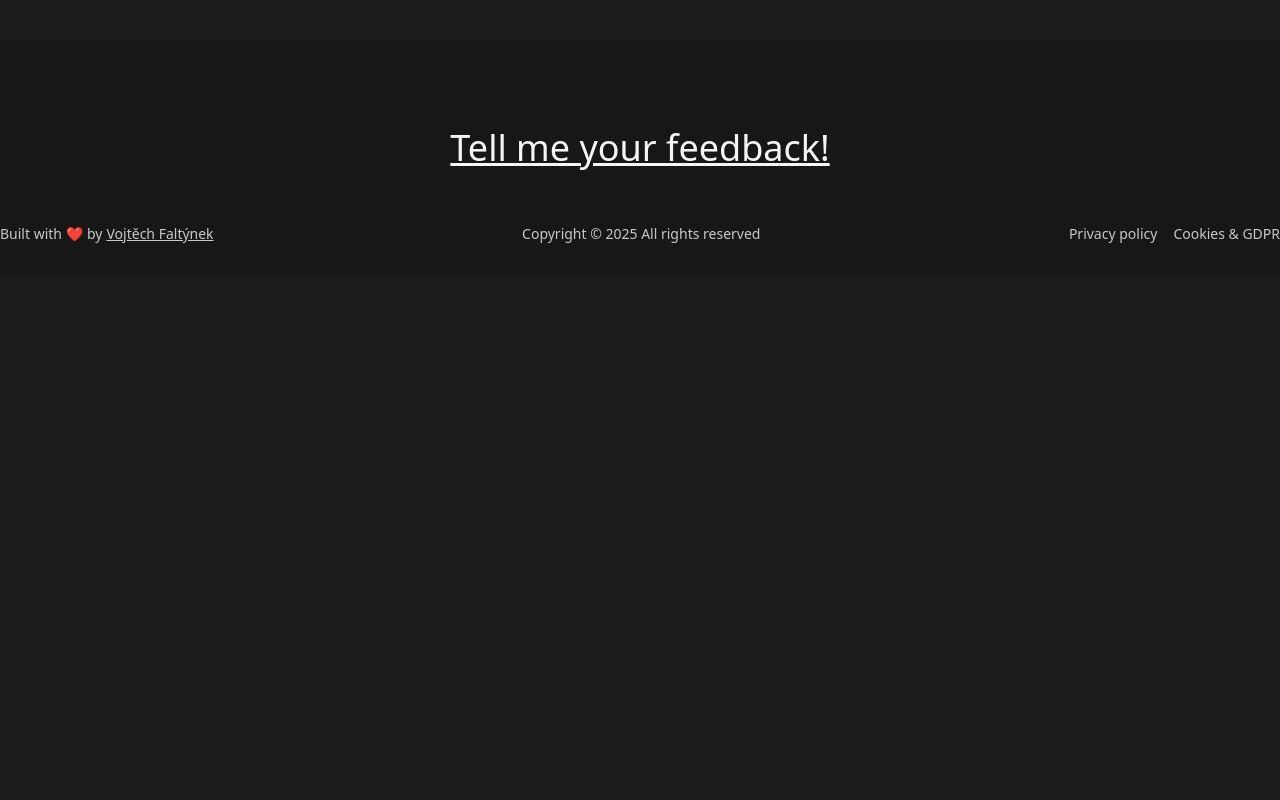
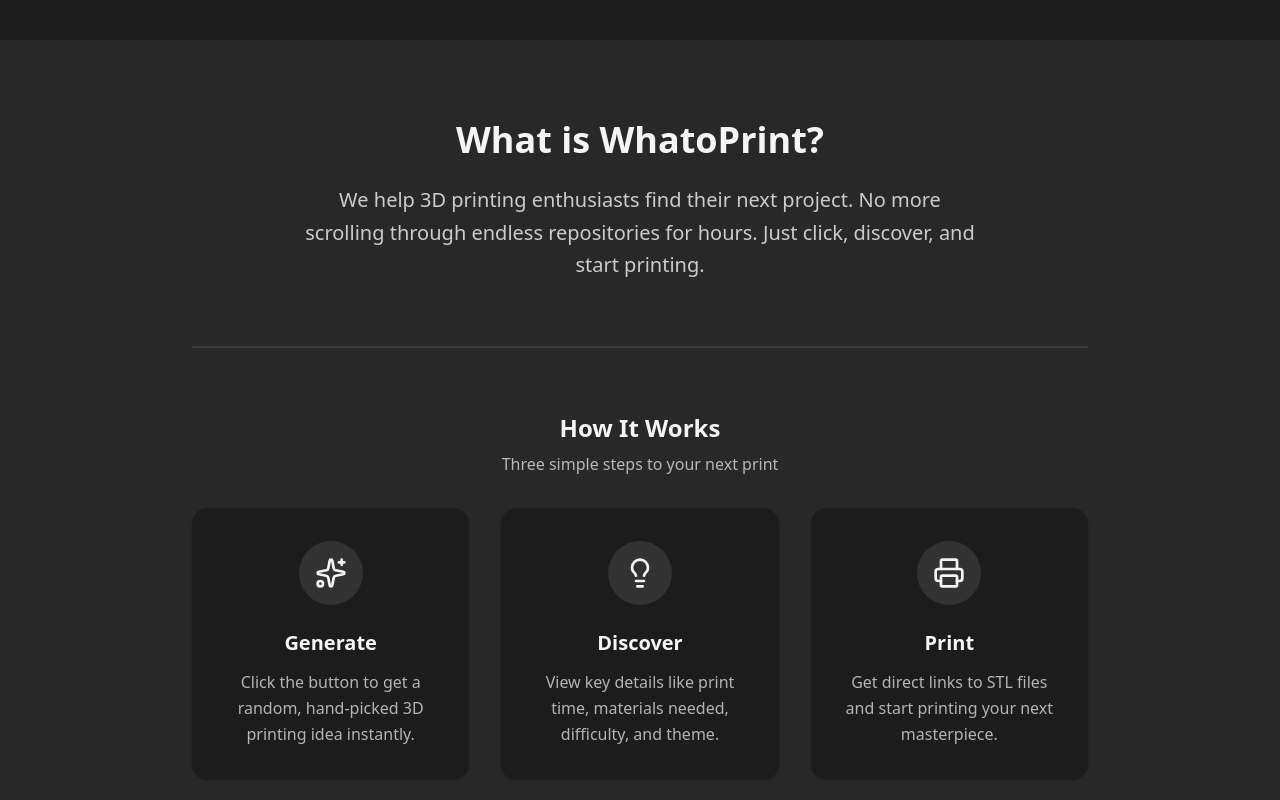
Before and after one commit to Apollyus/whatoprint, a Next.js app: page / in a window 1280 px wide. Shown: the part 760-1560 px from the top of the page. Before the commit the page ends 1036 px from the top, so only its background shows below. Built offline with nearby package versions, Linux system fonts and the light colour scheme.

Commit message:
about page

```diff
--- /dev/null
+++ b/app/components/About.tsx
@@ -0,0 +1,39 @@
+import CardAbout from "./ui/CardAbout";
+
+export default function About() {
+
+    return (
+        <section id="about" className="w-full px-6 py-20 bg-light-black/5 dark:bg-creme-white/5">
+            <div className="max-w-4xl mx-auto space-y-16">
+
+                <div className="text-center space-y-6">
+                    <h2 className="text-3xl md:text-4xl font-bold text-light-black dark:text-creme-white">
+                        What is WhatoPrint?
+                    </h2>
+                    <p className="text-lg md:text-xl text-light-black/80 dark:text-creme-white/80 max-w-2xl mx-auto leading-relaxed">
+                        We help 3D printing enthusiasts find their next project.
+                        No more scrolling through endless repositories for hours.
+                        Just click, discover, and start printing.
+                    </p>
+                </div>
+
+                <div className="h-0.5 w-full bg-light-black/10 dark:bg-creme-white/10" />
+
+                <div className="space-y-8">
+                    <div className="text-center">
+                        <h3 className="text-2xl font-bold text-light-black dark:text-creme-white mb-2">
+                            How It Works
+                        </h3>
+                        <p className="text-light-black/70 dark:text-creme-white/70">
+                            Three simple steps to your next print
+                        </p>
+                    </div>
+
+                    <div className="grid gap-8 md:grid-cols-3">
+                        <CardAbout />
+                    </div>
+                </div>
+            </div>
+        </section>
+    )
+}
--- /dev/null
+++ b/app/components/ui/CardAbout.tsx
@@ -0,0 +1,44 @@
+import { ComponentType } from "react";
+import { Sparkles, Lightbulb, Printer } from "lucide-react";
+
+interface Item {
+    icon: ComponentType<{ className?: string }>;
+    title: string;
+    description: string;
+}
+
+const items: Item[] = [
+    {
+        icon: Sparkles,
+        title: "Generate",
+        description: "Click the button to get a random, hand-picked 3D printing idea instantly."
+    },
+    {
+        icon: Lightbulb,
+        title: "Discover",
+        description: "View key details like print time, materials needed, difficulty, and theme."
+    },
+    {
+        icon: Printer,
+        title: "Print",
+        description: "Get direct links to STL files and start printing your next masterpiece."
+    }
+];
+
+export default function CardAbout() {
+    return (
+        <>
+            {items.map((item, index) => (
+                <div key={index} className="group flex flex-col items-center text-center p-8 rounded-2xl bg-creme-white dark:bg-light-black shadow-sm hover:shadow-xl hover:-translate-y-1 transition-all duration-300 border border-transparent hover:border-light-black/5 dark:hover:border-creme-white/10">
+                    <div className="p-4 rounded-full bg-light-black/5 dark:bg-creme-white/10 mb-6 group-hover:scale-110 transition-transform duration-300">
+                        <item.icon className="w-8 h-8 text-light-black dark:text-creme-white" />
+                    </div>
+                    <h4 className="text-xl font-bold text-light-black dark:text-creme-white mb-3">{item.title}</h4>
+                    <p className="text-light-black/70 dark:text-creme-white/70 leading-relaxed">
+                        {item.description}
+                    </p>
+                </div>
+            ))}
+        </>
+    );
+}
--- a/app/page.tsx
+++ b/app/page.tsx
@@ -10,6 +10,7 @@
 import Loading from "./components/ui/Loading";
 import { ArrowRight } from "lucide-react";
 import { PlatformLinkButton } from "./components/ui/PlatformLinkButton";
+import About from "./components/About";
 
 export default function Home() {
 
@@ -27,10 +28,6 @@
         console.error(error);
       })
       .finally(() => {
-        {/*setTimeout(() => {
-          setLoading(false);
-        }, 2000);
-        */}
         setLoading(false);
       });
   };
@@ -90,6 +87,8 @@
 
       </main>
 
+      <About />
+
       <Footer />
     </div>
   );
```
